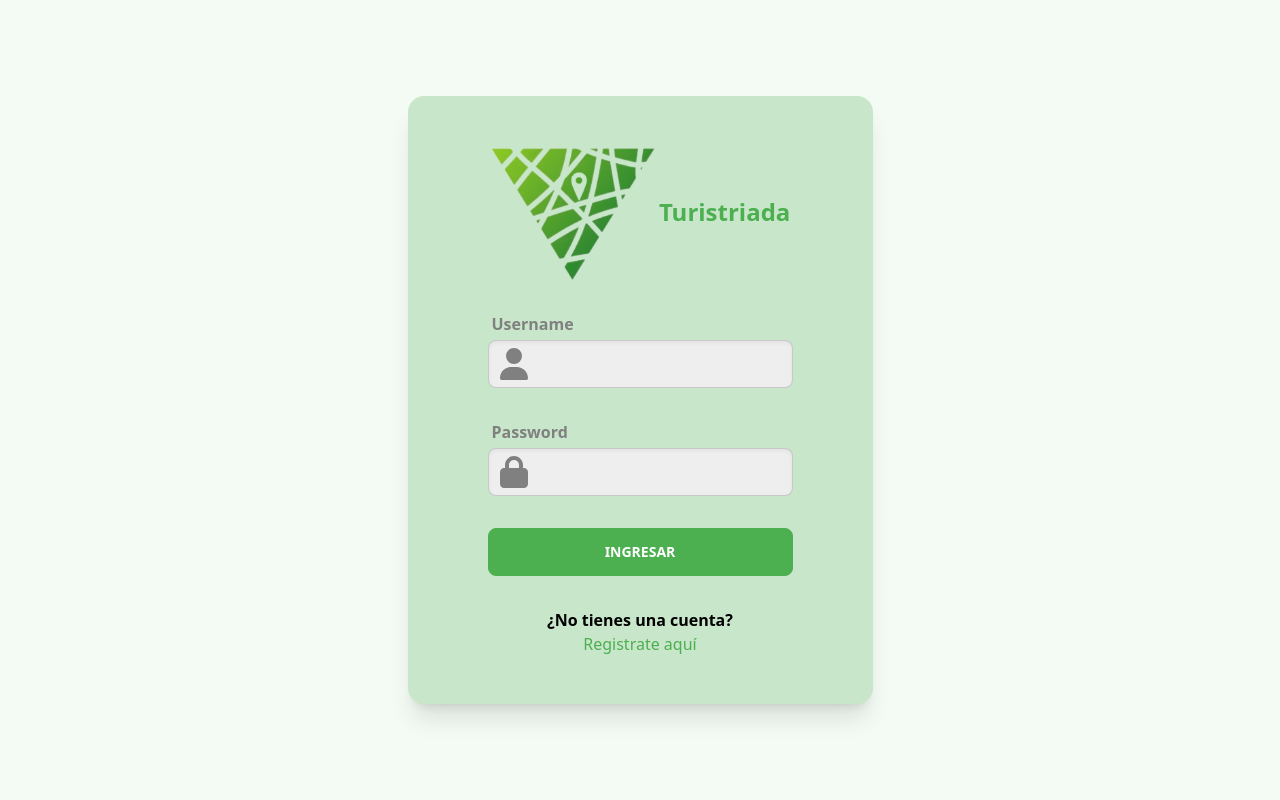
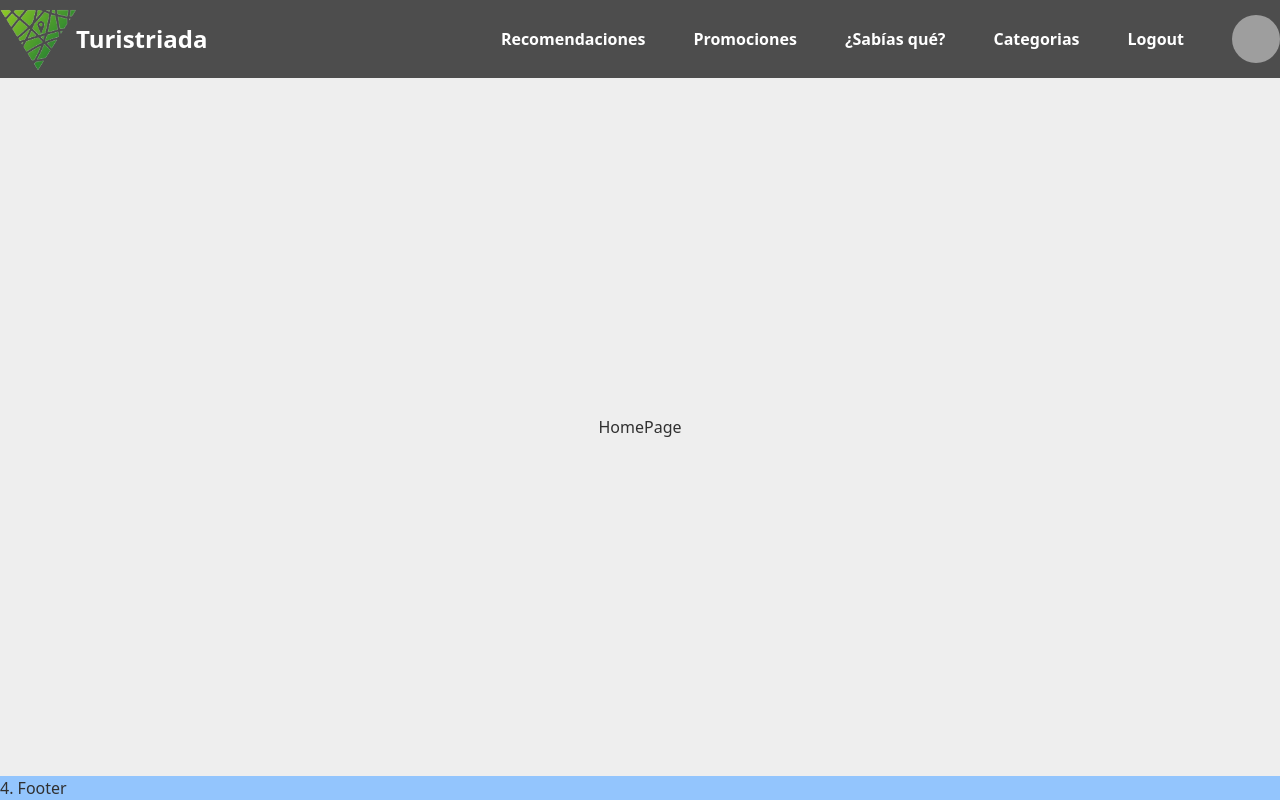
Before and after one commit to JohanRestrepo19/turistriada-frontend, a React (Vite) app: page / in a window 1280 px wide. Before the commit this address led to /auth. Built offline with nearby package versions, Linux system fonts and the light colour scheme; grey boxes are pictures that could not be loaded; a web font is replaced by a local one.

Commit message:
feat: add UserLayout.

```diff
--- /dev/null
+++ b/src/common/components/Avatar.tsx
@@ -0,0 +1,24 @@
+interface AvartarProps {
+  imgSrc?: string
+  height?: number
+  width?: number
+}
+
+export const Avatar = ({ imgSrc, height = 75, width = 75 }: AvartarProps) => {
+  if (imgSrc)
+    return (
+      <div className="avatar">
+        <div className="w-12 rounded-full">
+          <img src={imgSrc} />
+        </div>
+      </div>
+    )
+
+  return (
+    <div className="avatar placeholder">
+      <div className="bg-neutral-focus text-neutral-content rounded-full w-12">
+        <span>MX</span>
+      </div>
+    </div>
+  )
+}
--- a/src/common/components/TuristriadaHeading.tsx
+++ b/src/common/components/TuristriadaHeading.tsx
@@ -1,23 +1,31 @@
 import turistriadaLogo from '@/assets/brand/turistriada.png'
+import classNames from 'classnames'
 
 interface TuristriadaHeadingProps {
   width?: number
   height?: number
+  textColor?: string
 }
 
 export const TuristriadaHeading = ({
-  width = 165,
-  height = 140
+  height = 140,
+  textColor,
+  width = 165
 }: TuristriadaHeadingProps) => {
+  const textStyle = classNames({
+    'text-2xl font-semibold': true,
+    [`${textColor}`]: textColor
+  })
+
   return (
-    <div className="flex flex-wrap justify-around items-center mb-6 ">
+    <div className="flex flex-wrap justify-around items-center">
       <img
         src={turistriadaLogo}
         alt="logo de Turistriada"
         width={width}
         height={height}
       />
-      <h1 className="text-2xl font-semibold">Turistriada</h1>
+      <h1 className={textStyle}>Turistriada</h1>
     </div>
   )
 }
--- /dev/null
+++ b/src/common/components/UserNavbar.tsx
@@ -0,0 +1,22 @@
+import { NavLink } from 'react-router-dom'
+import { Avatar, TuristriadaHeading } from './'
+
+export const UserNavbar = () => {
+  return (
+    <>
+      <div className="w-full bg-navbar/80 ">
+        <div className="container mx-auto flex flex-wrap justify-between items-center text-white font-semibold py-2">
+          <TuristriadaHeading width={76} />
+          <nav className="grow flex flex-wrap gap-x-12 justify-end items-center">
+            <NavLink to="">Recomendaciones</NavLink>
+            <NavLink to="">Promociones</NavLink>
+            <NavLink to="">¿Sabías qué?</NavLink>
+            <NavLink to="">Categorias</NavLink>
+            <button>Logout</button>
+            <Avatar imgSrc="https://www.google.com/imgres?imgurl=https%3A%2F%2Fe0.pxfuel.com%2Fwallpapers%2F889%2F641%2Fdesktop-wallpaper-aesthetic-tiktok-aesthetic-profile-pic.jpg&tbnid=o1_M1q3e1QEWVM&vet=12ahUKEwjKrITI_PX-AhXXnoQIHffyBR8QMygOegUIARCCAg..i&imgrefurl=https%3A%2F%2Fwww.pxfuel.com%2Fen%2Fquery%3Fq%3Dprofile%2Baesthetic&docid=5oitQR5VLit6tM&w=850&h=1509&q=profile%20pictures&ved=2ahUKEwjKrITI_PX-AhXXnoQIHffyBR8QMygOegUIARCCAg" />
+          </nav>
+        </div>
+      </div>
+    </>
+  )
+}
--- a/src/common/components/index.ts
+++ b/src/common/components/index.ts
@@ -2,3 +2,5 @@ export * from './Input'
 export * from './FormCard'
 export * from './Button'
 export * from './TuristriadaHeading'
+export * from './UserNavbar'
+export * from './Avatar'
--- a/src/layouts/AuthLayout.tsx
+++ b/src/layouts/AuthLayout.tsx
@@ -1,13 +1,10 @@
-import { ReactNode } from 'react'
+import { Outlet } from 'react-router-dom'
 
-interface AuthLayoutProps {
-  children: ReactNode
-}
-export const AuthLayout = ({ children }: AuthLayoutProps) => {
+export const AuthLayout = () => {
   return (
     <div className="container mx-auto min-h-screen p-4 bg-[#C8E6C9]/20 flex flex-col gap-4">
       <div className="flex-grow flex justify-center items-center">
-        {children}
+        <Outlet />
       </div>
     </div>
   )
--- /dev/null
+++ b/src/layouts/UserLayout.tsx
@@ -0,0 +1,16 @@
+import { UserNavbar } from '@/common/components'
+import { Outlet } from 'react-router-dom'
+
+export const UserLayout = () => {
+  return (
+    <div className="min-h-screen flex flex-col">
+      <UserNavbar />
+      <div className="grow container mx-auto bg-base-100 flex flex-col gap-4">
+        <div className="flex-grow flex justify-center items-center">
+          <Outlet />
+        </div>
+      </div>
+      <div className="w-full bg-blue-300"> 4. Footer </div>
+    </div>
+  )
+}
--- a/src/pages/login/components/LoginForm.tsx
+++ b/src/pages/login/components/LoginForm.tsx
@@ -12,10 +12,7 @@ export const LoginForm = () => {
         <Button styleType="primary">INGRESAR</Button>
         <div>
           <b className="text-center text-black block">¿No tienes una cuenta?</b>
-          <Link
-            to={'/auth/register'}
-            className="text-center text-primary block"
-          >
+          <Link to={'/register'} className="text-center text-primary block">
             Registrate aquí
           </Link>
         </div>
--- a/src/pages/login/index.tsx
+++ b/src/pages/login/index.tsx
@@ -1,13 +1,10 @@
 import { FormCard } from '@/common/components'
-import { AuthLayout } from '@/layouts/AuthLayout'
 import { LoginForm } from './components/LoginForm'
 
 export const LoginPage = () => {
   return (
-    <AuthLayout>
-      <FormCard>
-        <LoginForm />
-      </FormCard>
-    </AuthLayout>
+    <FormCard>
+      <LoginForm />
+    </FormCard>
   )
 }
--- a/src/pages/register/components/RegisterForm.tsx
+++ b/src/pages/register/components/RegisterForm.tsx
@@ -80,7 +80,7 @@ export const RegisterForm = () => {
 
           <div>
             <b className="text-center text-black block">¿Ya tienes cuenta?</b>
-            <Link to={'/auth/'} className="text-center text-primary block">
+            <Link to={'/login'} className="text-center text-primary block">
               Ingresa aquí
             </Link>
           </div>
--- a/src/pages/register/index.tsx
+++ b/src/pages/register/index.tsx
@@ -1,13 +1,10 @@
 import { FormCard } from '@/common/components'
-import { AuthLayout } from '@/layouts/AuthLayout'
 import { RegisterForm } from './components/RegisterForm'
 
 export const RegisterPage = () => {
   return (
-    <AuthLayout>
-      <FormCard>
-        <RegisterForm />
-      </FormCard>
-    </AuthLayout>
+    <FormCard>
+      <RegisterForm />
+    </FormCard>
   )
 }
--- a/src/setup/router/AppRouter.tsx
+++ b/src/setup/router/AppRouter.tsx
@@ -1,14 +1,29 @@
-import { Navigate, Route, Routes } from 'react-router-dom'
-import { AuthRoutes } from './AuthRoutes'
+import { Route, Routes } from 'react-router-dom'
+import { AuthLayout } from '@/layouts/AuthLayout'
+import { HomePage } from '@/pages/home'
+import { LoginPage } from '@/pages/login'
+import { RegisterPage } from '@/pages/register'
+import { UserLayout } from '@/layouts/UserLayout'
+
+/* import { AuthRoutes } from './AuthRoutes' */
 
 export const AppRouter = () => {
   return (
     <>
       <Routes>
-        <Route path="auth/*" element={<AuthRoutes />} />
-        <Route path="categories/*" element={<h1>categories</h1>} />
-        <Route path="places/*" element={<h1>places</h1>} />
-        <Route path="/*" element={<Navigate to="auth" />} />
+        <Route element={<UserLayout />}>
+          <Route path="/" element={<HomePage />} />
+          <Route path="/places" element={<h1>places</h1>} />
+          <Route path="/categories" element={<h1>categories</h1>} />
+        </Route>
+
+        <Route element={<AuthLayout />}>
+          <Route path="/login" element={<LoginPage />} />
+          <Route path="/register" element={<RegisterPage />} />
+        </Route>
+
+        {/* <Route path="auth/*" element={<AuthRoutes />} /> */}
+        {/* <Route path="/*" element={<Navigate to="auth" />} /> */}
       </Routes>
     </>
   )
--- a/tailwind.config.js
+++ b/tailwind.config.js
@@ -5,7 +5,8 @@ export default {
     extend: {
       colors: {
         'primary-light': '#C8E6C9',
-        'form-text': '#808080'
+        'form-text': '#808080',
+        navbar: '#212121'
       }
     }
   },
```
Also changed, not shown: 1 other file (tests, documents, lock files or other folders).
